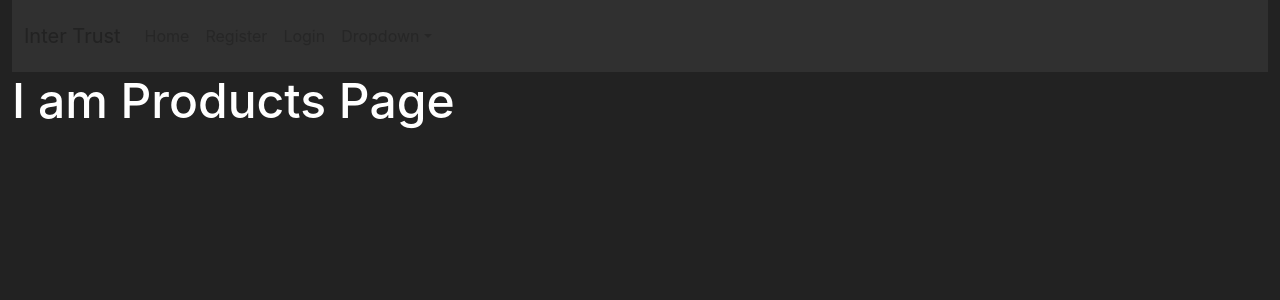
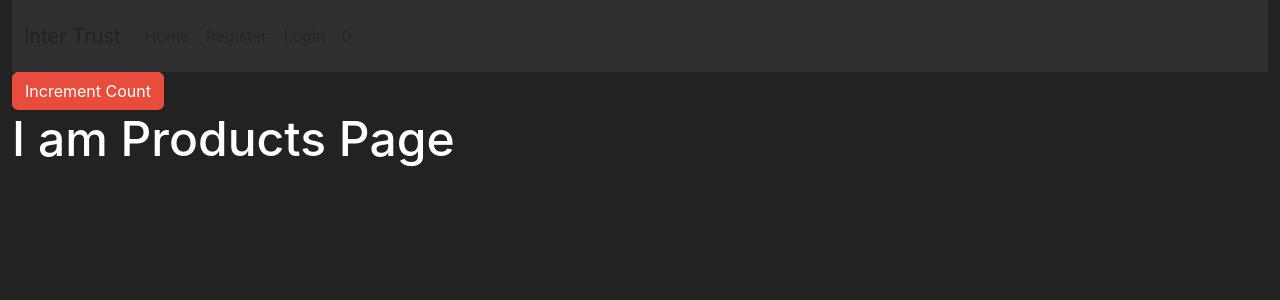
Before and after one commit to kiran-blockchain/intertrust, a React (Create React App) app in the folder intertrustapp/: page /products in a window 1280 px wide. Shown: the top 300 px of the page. Built offline with nearby package versions, Linux system fonts and the light colour scheme.

Commit message:
added code

```diff
--- a/intertrustapp/src/App.js
+++ b/intertrustapp/src/App.js
@@ -12,10 +12,23 @@ import { DemoRef } from "./components/DemoRef";
 import { DemoRef2 } from "./components/DemoRef/DemoRef2";
 import { DemoUsePrevious } from "./components/DemoPrevious";
 import { AppRoutes } from "./AppRoutes";
+import { CounterContext } from "./provider/CounterContext";
 
 export const App=()=>{
+  const [numbers,setCount]= useState(0);
+  const inc = ()=>{
+    setCount(numbers+1);
+  };
+  const dec = ()=>{
+    setCount(numbers-1);
+  };
+
   return(
-
+      <CounterContext.Provider
+       value={{
+      count:numbers,
+      increment:inc,
+      decrement:dec}}>
           <div className="container-fluid">
             <Header config={headerConfig}/>
             <div className="row">
@@ -29,6 +42,7 @@ export const App=()=>{
                <DemoRef2/> */}
             </div>
           </div>
+          </CounterContext.Provider>
   )
 }
 
--- a/intertrustapp/src/components/Header/index.jsx
+++ b/intertrustapp/src/components/Header/index.jsx
@@ -1,6 +1,9 @@
+import { useContext } from "react";
 import { useNavigate } from "react-router";
+import { CounterContext } from "../../provider/CounterContext";
 
 export const Header = (props) => {
+    const ctx = useContext(CounterContext)
     const navigate = useNavigate();
     const buildNavItems = ()=>{
       let result =   props.config.navItems.map((item,index)=>{
@@ -25,15 +28,8 @@ export const Header = (props) => {
                 <div class="collapse navbar-collapse" id="navbarColor02">
                     <ul class="navbar-nav me-auto">
                         {buildNavItems()}
-                        <li class="nav-item dropdown">
-                            <a class="nav-link dropdown-toggle" data-bs-toggle="dropdown" href="#" role="button" aria-haspopup="true" aria-expanded="false">Dropdown</a>
-                            <div class="dropdown-menu">
-                                <a class="dropdown-item" href="#">Action</a>
-                                <a class="dropdown-item" href="#">Another action</a>
-                                <a class="dropdown-item" href="#">Something else here</a>
-                                <div class="dropdown-divider"></div>
-                                <a class="dropdown-item" href="#">Separated link</a>
-                            </div>
+                        <li className="nav-item">
+                            <a class="nav-link" href="">{ctx.count}</a>
                         </li>
                     </ul>
                 </div>
--- a/intertrustapp/src/pages/Products.jsx
+++ b/intertrustapp/src/pages/Products.jsx
@@ -1,5 +1,22 @@
-export const Products =()=>{
-    return(
-        <h1>I am Products Page</h1>
+import { useContext, useEffect } from "react"
+import { CounterContext } from "../provider/CounterContext";
+
+export const Products = () => {
+    const ctx = useContext(CounterContext)
+    useEffect(() => {
+        return (() => {
+            console.log("Unloading")
+        })
+    });
+    const handleClick =(e)=>{
+        ctx.increment()
+    }
+    return (
+        <div>
+            <button className="btn btn-danger"
+                onClick={handleClick}
+            >Increment Count</button>
+            <h1>I am Products Page</h1>
+        </div>
     )
 }
--- /dev/null
+++ b/intertrustapp/src/provider/CounterContext.js
@@ -0,0 +1,8 @@
+import { createContext } from "react";
+
+
+export const CounterContext = createContext({
+    count:0,
+    increment:null,
+    decrement:null
+});
```
